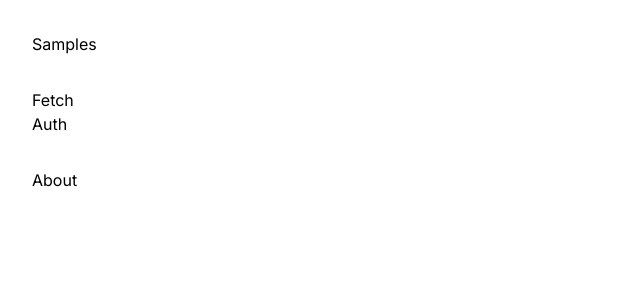
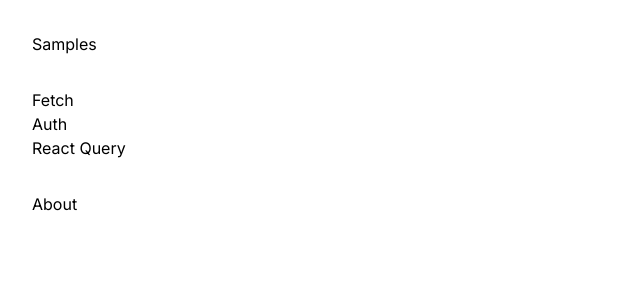
Before and after one commit to shoji-k/next-sandbox, a Next.js app: page / in a window 1280 px wide. Shown: the top 300 px of the page, without its empty margins (0-640 px from the left). Built offline with nearby package versions, Linux system fonts and the light colour scheme.

Commit message:
add react-query link

```diff
--- a/src/app/page.tsx
+++ b/src/app/page.tsx
@@ -8,8 +8,11 @@
         <li>
           <Link href="/ip">Fetch</Link>
         </li>
+        <li>
+          <Link href="/admin">Auth</Link>
+        </li>
         <li className="pb-8">
-          <Link href="/admin">Auth</Link>
+          <Link href="/react-query">React Query</Link>
         </li>
         <li>
           <Link href="/about">About</Link>
```
